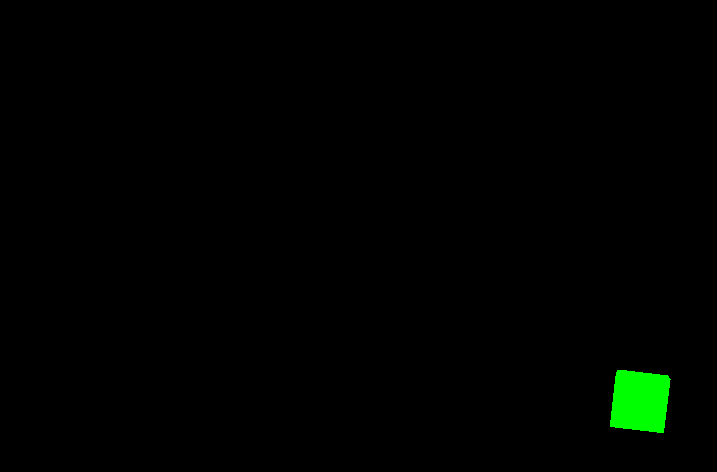
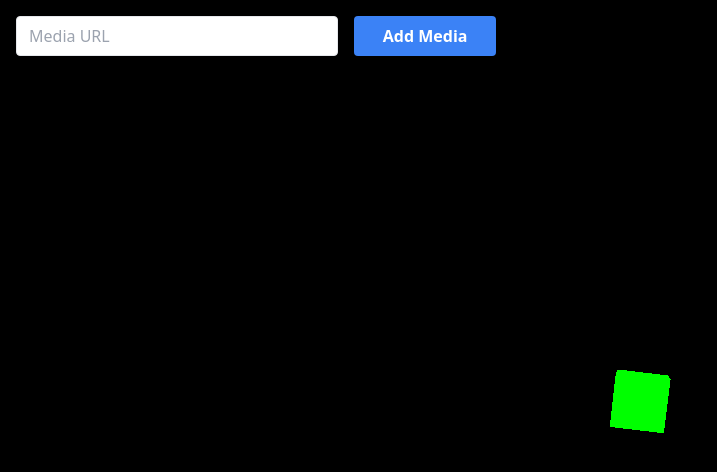
Before and after one commit to styliff-uramer/cozmos-page-builder, a React (Vite) app: page / in a window 1280 px wide. Shown: the top 472 px of the page, without its empty margins (0-717 px from the left). Built offline with nearby package versions, Linux system fonts and the light colour scheme.

Commit message:
input box and zustand state

```diff
--- a/package.json
+++ b/package.json
@@ -13,7 +13,8 @@
     "react": "^18.2.0",
     "react-dom": "^18.2.0",
     "three": "^0.165.0",
-    "three-stdlib": "^2.30.3"
+    "three-stdlib": "^2.30.3",
+    "zustand": "^4.5.2"
   },
   "devDependencies": {
     "@types/react": "^18.2.66",
--- a/src/App.tsx
+++ b/src/App.tsx
@@ -1,9 +1,9 @@
-import Scene from "./_components/Scene";
+import PageBuilder from "./_components/PageBuilder";
 import { ThreeProvider } from "./_context/ThreeContext";
 
 const App: React.FC = () => (
   <ThreeProvider>
-    <Scene />
+    <PageBuilder />
   </ThreeProvider>
 );
 
--- /dev/null
+++ b/src/_components/PageBuilder.tsx
@@ -0,0 +1,15 @@
+import Scene from "./Scene";
+import UrlInput from "./UrlInput";
+
+type Props = {};
+
+const PageBuilder = (props: Props) => {
+  return (
+    <>
+      <UrlInput />
+      <Scene />
+    </>
+  );
+};
+
+export default PageBuilder;
--- /dev/null
+++ b/src/_components/UrlInput.tsx
@@ -0,0 +1,45 @@
+import { useState } from "react";
+import usePageBuilderStore, { MediaType } from "../_store/pageBuilderStore";
+import * as THREE from "three";
+const UrlInput = () => {
+  const [url, setUrl] = useState<string>("");
+  const { addItem, items } = usePageBuilderStore();
+
+  const handleSubmit = () => {
+    //TODO Add URL Validation
+    addItem({
+      id: Date.now(),
+      position: new THREE.Vector3(0, 0, 0),
+      rotation: new THREE.Vector3(0, 0, 0),
+      type: MediaType.Image,
+      url: url,
+    });
+    setUrl("");
+  };
+
+  console.log(items);
+
+  return (
+    <div className="absolute  top-4 left-4 w-[480px] flex">
+      <label className="absolute -left-[9999px]" htmlFor="url">
+        URL
+      </label>
+      <input
+        className="shadow border bg-white rounded w-full py-2 px-3 text-gray-700 leading-tight focus:outline-none focus:shadow-outline"
+        id="url"
+        type="text"
+        placeholder="Media URL"
+        value={url}
+        onChange={(e) => setUrl(e.target.value)}
+      />
+      <button
+        className="ml-4 bg-blue-500 hover:bg-blue-700 text-white font-bold py-2 px-4 rounded w-[200px]"
+        onClick={() => handleSubmit()}
+      >
+        Add Media
+      </button>
+    </div>
+  );
+};
+
+export default UrlInput;
--- /dev/null
+++ b/src/_store/pageBuilderStore.ts
@@ -0,0 +1,49 @@
+import { create } from "zustand";
+// import { PageBuilderState, Item, MediaType } from "../types";
+import * as THREE from "three";
+
+export enum MediaType {
+  Image = "image",
+  Video = "video",
+}
+
+export interface Item {
+  id: number;
+  position: THREE.Vector3;
+  rotation: THREE.Vector3;
+  url: string;
+  type: MediaType;
+}
+
+export interface PageBuilderState {
+  items: Item[];
+  removeById: (id: number) => void;
+  addItem: (item: Item) => void;
+  clearAll: () => void;
+  editItem: (item: Item) => void;
+}
+
+// MediaType
+const usePageBuilderStore = create<PageBuilderState>((set) => ({
+  items: [
+    {
+      id: 1717795165069,
+      position: new THREE.Vector3(0, 0, 0),
+      rotation: new THREE.Vector3(0, 0, 0),
+      type: MediaType.Image,
+      url: "https://picsum.photos/200/300",
+    },
+  ],
+  editItem: (item: Item) =>
+    set((state) => ({
+      items: state.items.map((i) => (i.id === item.id ? item : i)),
+    })),
+  addItem: (item: Item) => set((state) => ({ items: [...state.items, item] })),
+  removeById: (id: number) =>
+    set((state) => ({
+      items: state.items.filter((item) => item.id !== id),
+    })),
+  clearAll: () => set({ items: [] }),
+}));
+
+export default usePageBuilderStore;
--- a/tsconfig.json
+++ b/tsconfig.json
@@ -21,5 +21,9 @@
     "noFallthroughCasesInSwitch": true
   },
   "include": ["src"],
-  "references": [{ "path": "./tsconfig.node.json" }]
+  "references": [{ "path": "./tsconfig.node.json" }],
+  "baseUrl": "./src",
+  "paths": {
+    "*": ["types/*"]
+  }
 }
```
Also changed, not shown: src/types.d.ts (added), 1 other file (tests, documents, lock files or other folders).
